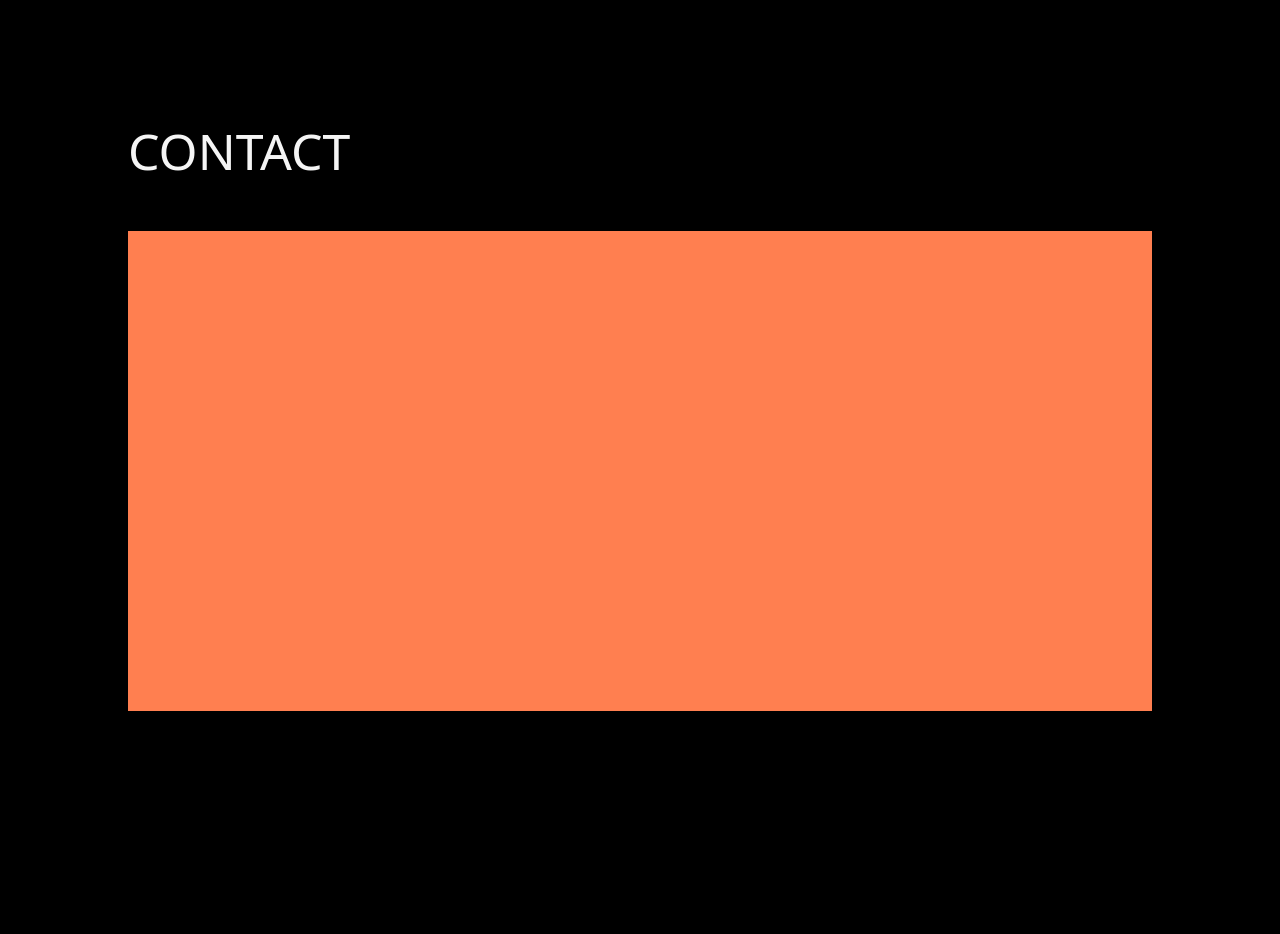
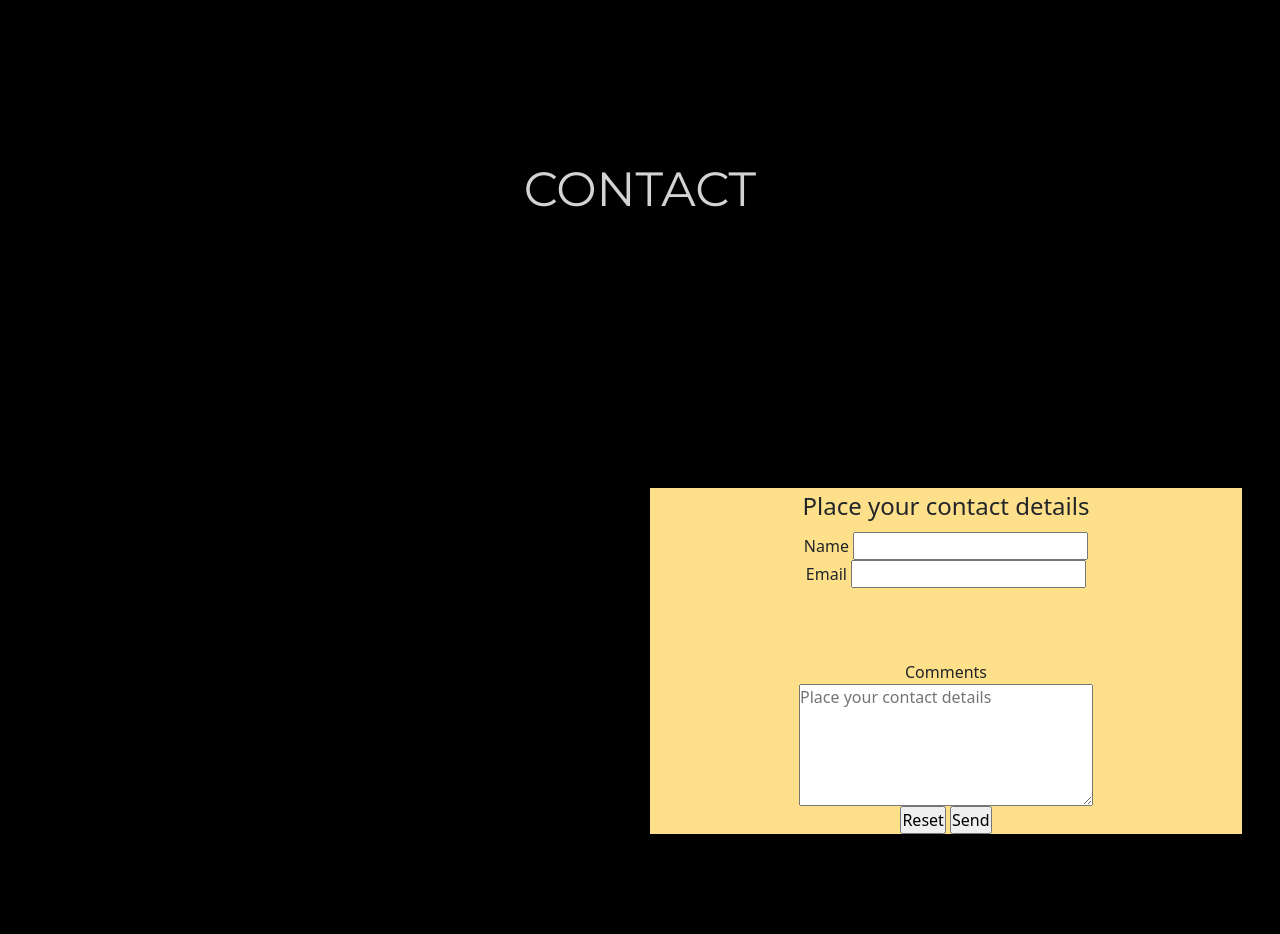
Before and after one commit to Nicoadachi/Nicoadachi, a plain HTML site: page index.html in a window 1280 px wide. Shown: the part 3840-4774 px from the top of the page. Before the commit the page ends 4701 px from the top, so only its background shows below. Drawn offline with nearby package versions, Linux system fonts and the light colour scheme.

Commit message:
Actualizacion Proyecto Final

```diff
--- a/estilos.css
+++ b/estilos.css
@@ -149,11 +149,11 @@ header div div nav {
   background-size: cover;
   background-position: center;
 }
-
-.contact__futureform--style {
-  width: 100%;
-  height: 60vh;
-  background-color: coral;
+.contact{
+  text-align: center;
+  padding-left: 650px;
+  margin-top: 10px;
+  padding-bottom: 100px;
 }
 
 /*# sourceMappingURL=estilos.css.map */
--- a/index.html
+++ b/index.html
@@ -11,6 +11,7 @@ Duj<!DOCTYPE html>
     <link href="https://cdn.jsdelivr.net/npm/bootstrap@5.1.3/dist/css/bootstrap.min.css" rel="stylesheet"
         integrity="sha384-1BmE4kWBq78iYhFldvKuhfTAU6auU8tT94WrHftjDbrCEXSU1oBoqyl2QvZ6jIW3" crossorigin="anonymous">
     <link rel="stylesheet" href="estilos.css">
+    <link rel="stylesheet" href="https://cdn.jsdelivr.net/npm/@fortawesome/fontawesome-free@5.15.4/css/fontawesome.min.css" integrity="sha384-jLKHWM3JRmfMU0A5x5AkjWkw/EYfGUAGagvnfryNV3F9VqM98XiIH7VBGVoxVSc7" crossorigin="anonymous">
     <link href="https://unpkg.com/aos@2.3.1/dist/aos.css" rel="stylesheet">
     <link rel="preconnect" href="https://fonts.googleapis.com">
     <link rel="preconnect" href="https://fonts.gstatic.com" crossorigin>
@@ -92,11 +93,25 @@ Duj<!DOCTYPE html>
             </div>
         </section>
 
-        <section id="contact" class="mainsection--boxmodel">
-            <h2>CONTACT</h2>
-            <div class="contact__futureform--style">
-            </div>
+        <div>
+            <h1 class="colorTituloContacto">CONTACT</h1>
+        </div>
 
+        <section class="Contact" id="Contacto">
+            <form action="enviar.php" method="post" enctype="application/x-www-form-urlencoded">
+                <fieldset style="width: 37rem; background-color: rgb(255, 224, 138);">
+            <legend>Place your contact details</legend>
+            <label for="name">Name</label>
+            <input type="text" name="name"><br>
+            <label for="email">Email</label>
+            <input type="email" name="email" required><br><br>
+            </select> <br> <br>
+            <label for="comentarios">Comments</label><br>
+            <textarea name="comentarios" cols="30" rows="5" placeholder="Place your contact details"></textarea><br>
+            <input type="reset" value="Reset">
+            <input type="submit" value="Send">
+                </fieldset>
+            </form>
         </section>
     </main>
 
```
